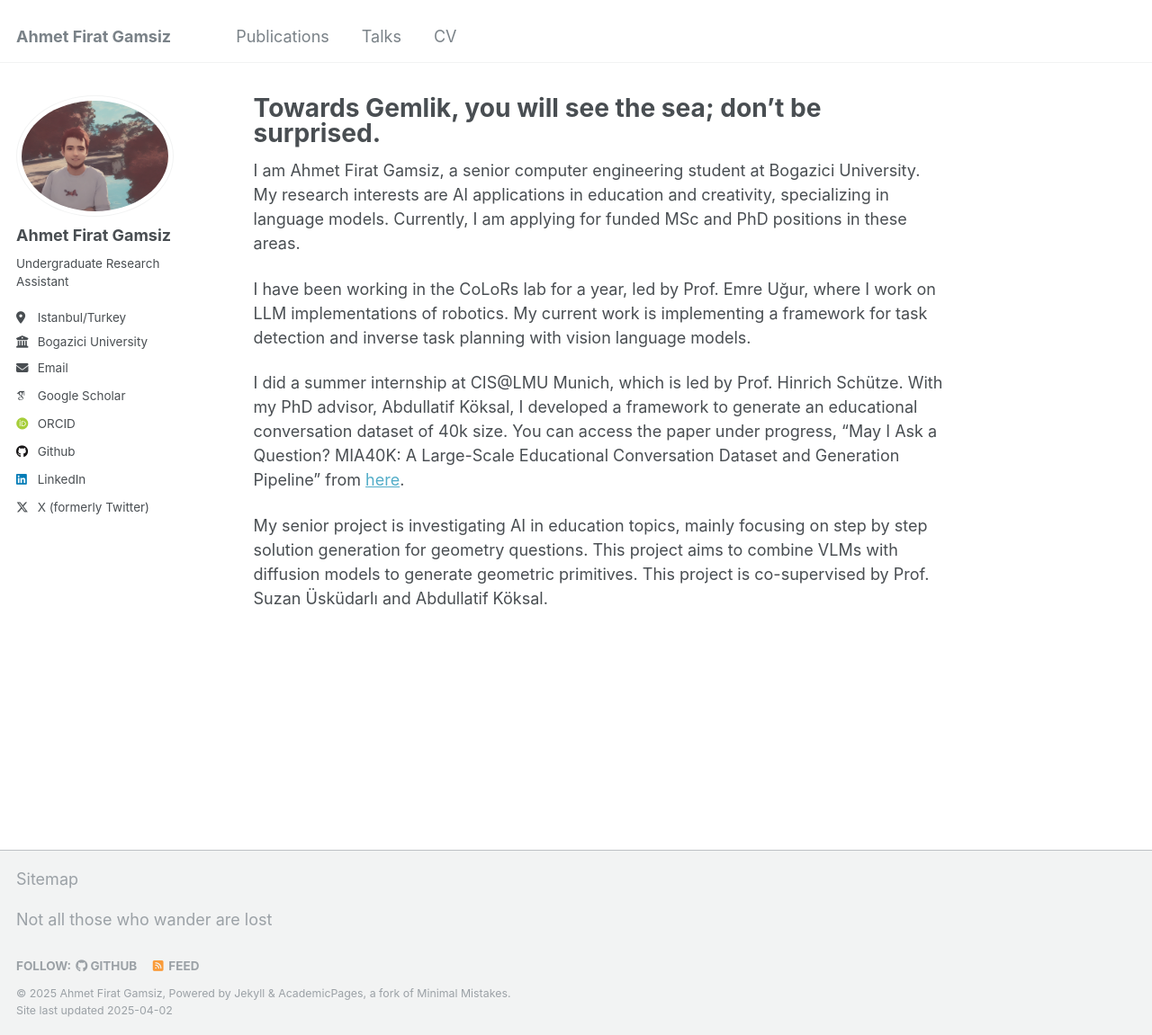
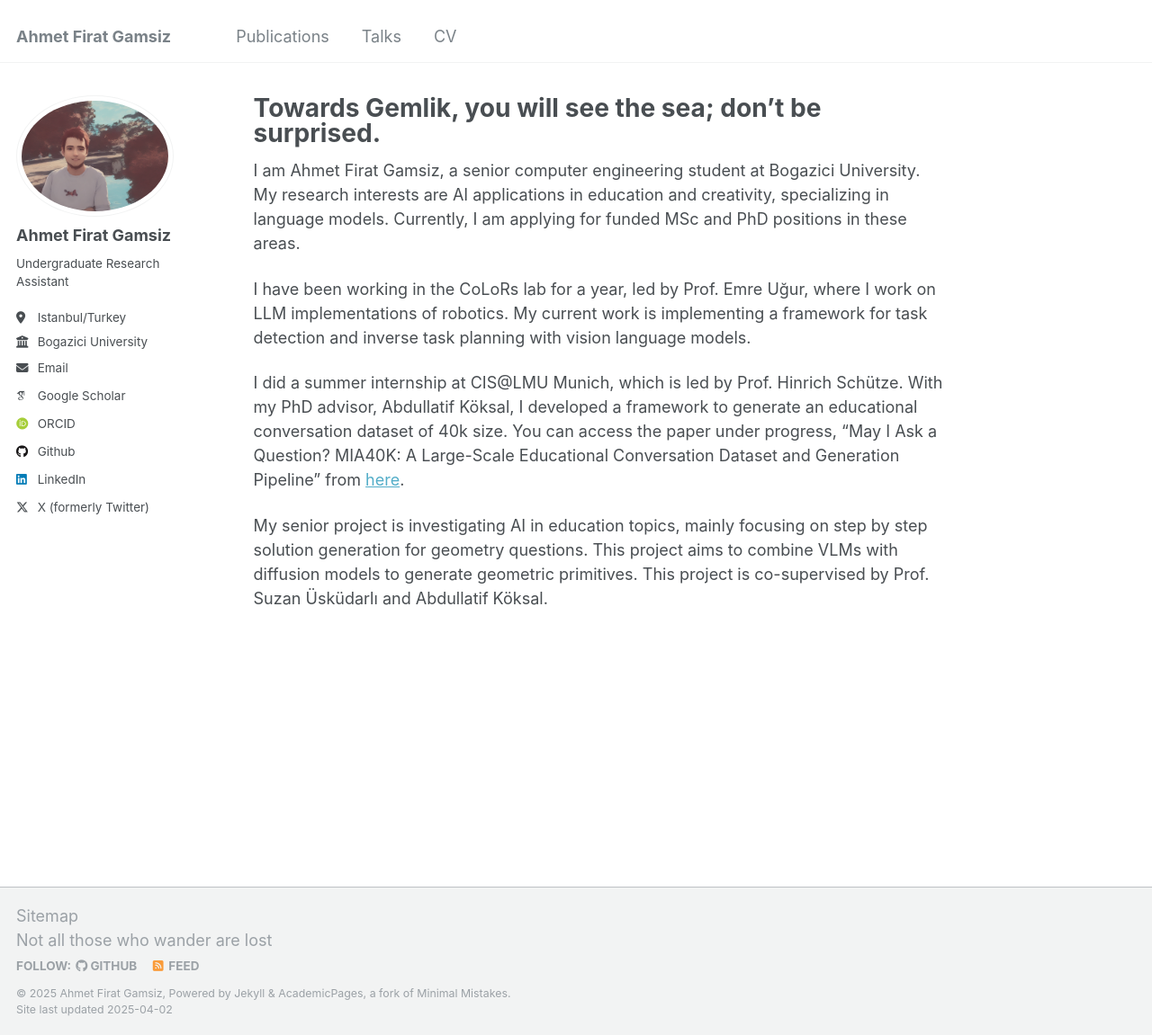
Before and after one commit to ahmetfirat23/ahmetfirat23.github.io, a Jekyll site: the page built from _pages/about.md, in a window 1280 px wide and 1151 px high. Shown: the whole window at 90% size. Built offline with Jekyll 4.4.1, drawn with Linux system fonts in a browser that asks for light colours; some web fonts are replaced.

```diff
--- a/_includes/footer.html
+++ b/_includes/footer.html
@@ -1,6 +1,6 @@
 {% include base_path %}
 <div class="note">
-  <p>Not all those who wander are lost</p>
+  Not all those who wander are lost
 </div>
 
 {% if site.author.github or site.author.bitbucket or site.atom_feed.hide != true %}
```
